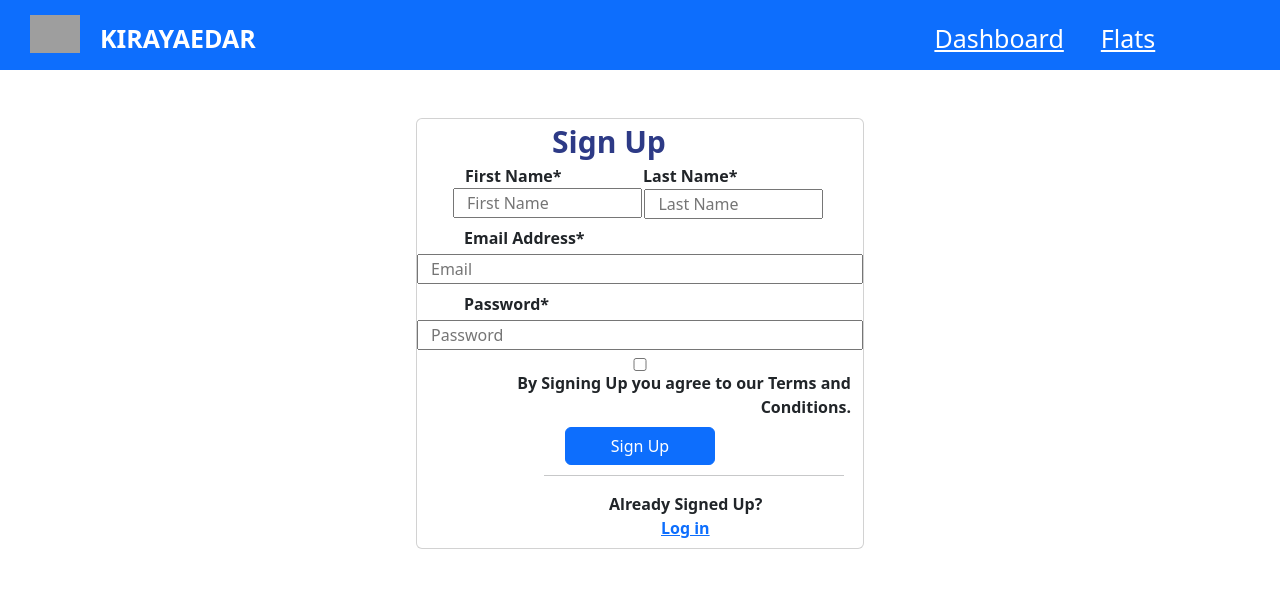
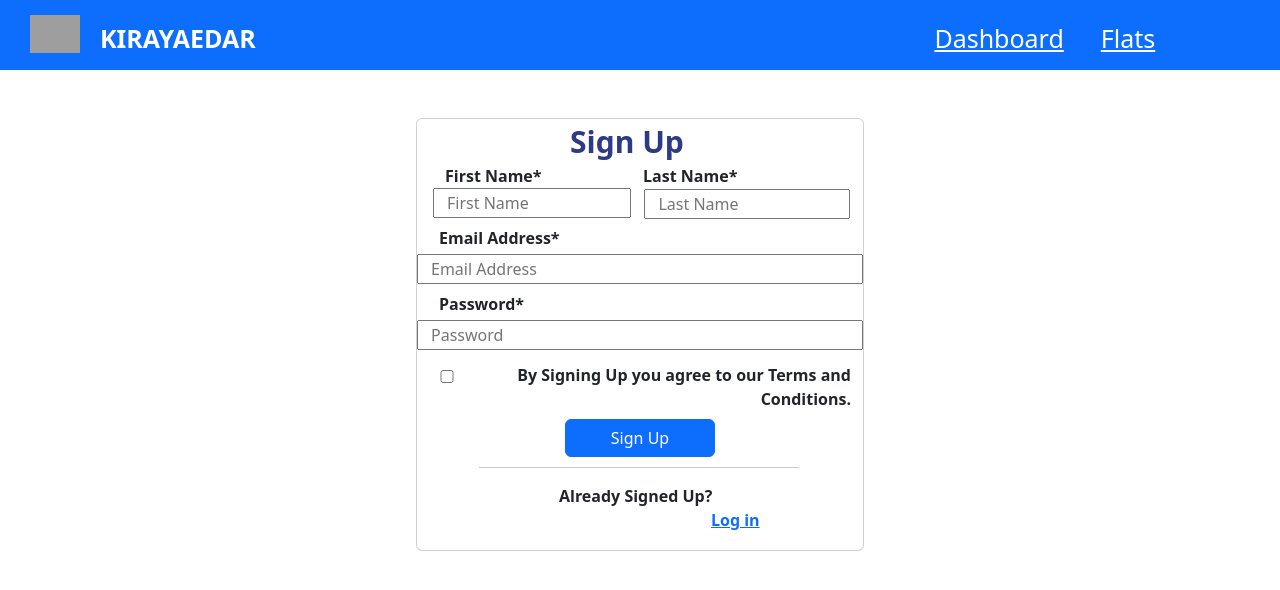
Before and after one commit to harsh0623/KIRAYEDAR, a React (Create React App) app in the folder kirayedar-react-project/: page /SignUp in a window 1280 px wide. Shown: the top 590 px of the page. Built offline with nearby package versions, Linux system fonts and the light colour scheme; grey boxes are pictures that could not be loaded.

Commit message:
Update some CSS in the dashboard page

```diff
--- a/kirayedar-react-project/src/components/pages/loginPage.components.jsx
+++ b/kirayedar-react-project/src/components/pages/loginPage.components.jsx
@@ -36,7 +36,6 @@ const LoginPage = () => {
                   fontSize: "30px",
                   width: "150px",
                   color: "#2D3A86",
-
                 }}
               >
                 Log In
@@ -60,7 +59,8 @@ const LoginPage = () => {
                   <label className="mt-2" htmlFor="password">
                     <b>Password:</b>
                   </label>
-                  <input className="mt-1"
+                  <input
+                    className="mt-1"
                     style={{ width: "350px" }}
                     type="password"
                     id="password"
@@ -81,11 +81,10 @@ const LoginPage = () => {
             </div>
             <div>
               <hr
-                className="fw-bold"
+                className="fw-bold justify-content-center"
                 style={{
-                  marginTop: "10px",
-                  width: "250px",
-                  marginLeft: "45px",
+                  width: "18vw",
+                  marginLeft: "48px",
                 }}
               ></hr>
             </div>
--- a/kirayedar-react-project/src/components/pages/signupPage.components.jsx
+++ b/kirayedar-react-project/src/components/pages/signupPage.components.jsx
@@ -1,10 +1,13 @@
 import React from "react";
-import { Link } from "react-router-dom";
+import { NavLink } from "react-router-dom";
 
 const SignUpPage = () => {
   const test = () => "";
   return (
-    <div className="d-flex justify-content-center align-items-center" style={{height:"cac(100vh-100px)"}}>
+    <div
+      className="d-flex justify-content-center align-items-center"
+      style={{ height: "cac(100vh-100px)" }}
+    >
       <div
         className="card mt-5"
         style={{
@@ -14,7 +17,7 @@ const SignUpPage = () => {
         }}
       >
         <div className="container">
-          <div className="row justify-content-center">
+          <div className="row justify-content-center ms-4">
             <span
               className="fw-bold"
               style={{
@@ -28,7 +31,7 @@ const SignUpPage = () => {
           </div>
           <form onSubmit={test}>
             <div className="form-group">
-              <div className="row justify-content-start ms-4">
+              <div className="row justify-content-start ms-1">
                 <label htmlFor="Fname" style={{}}>
                   <b>First Name*</b>
                 </label>
@@ -49,7 +52,7 @@ const SignUpPage = () => {
                 </label>
                 <input
                   style={{
-                    width: "40%",
+                    width: "46%",
                     position: "absolute",
                     top: "70px",
                     left: "51%",
@@ -60,28 +63,28 @@ const SignUpPage = () => {
                   onChange={test}
                 />
               </div>
-              <div
-                className="row justify-content-center"
-
+              <div className="row justify-content-center">
+                <label
+                  className="mb-1 mt-2 fw-bold"
+                  htmlFor="email"
+                  style={{ marginLeft: "20px" }}
                 >
-                <label className="mb-1 mt-2 fw-bold" htmlFor="email" style={{marginLeft:"70px"}}>
                   Email Address*
                 </label>
                 <input
                   style={{ width: "450px" }}
                   id="email"
                   type="email"
-                  placeholder="Email"
+                  placeholder="Email Address"
                   onChange={test}
                 />
               </div>
-              <div
-                className="row justify-content-center"
-                style={{
-
-                }}
+              <div className="row justify-content-center">
+                <label
+                  className="mb-1 mt-2 fw-bold"
+                  htmlFor="password"
+                  style={{ marginLeft: "20px" }}
                 >
-                <label className="mb-1 mt-2 fw-bold" htmlFor="password" style={{marginLeft:"70px"}}>
                   Password*
                 </label>
                 <input
@@ -95,11 +98,18 @@ const SignUpPage = () => {
             </div>
           </form>
 
-          <div
-            className="row fw-bold mt-2"
-          >
-            <input type="checkbox" id="check" value="Check" onChange={test}  />{" "}
-           <span className="text-end"> By Signing Up you agree to our Terms and Conditions.</span>
+          <div className="row fw-bold ">
+            <input
+              type="checkbox"
+              id="check"
+              value="Check"
+              onChange={test}
+              style={{ position: "relative", top: "20px", right: "193px" }}
+            />{" "}
+            <span className="text-end">
+              {" "}
+              By Signing Up you agree to our Terms and Conditions.
+            </span>
           </div>
           <div className="row justify-content-center ">
             <button
@@ -109,32 +119,30 @@ const SignUpPage = () => {
             >
               Sign Up
             </button>
-
           </div>
           <div>
             <hr
               className="fw-bold"
               style={{
                 marginTop: "10px",
-                width: "300px",
-                marginLeft: "115px",
+                width: "25vw",
+                marginLeft: "50px",
               }}
             ></hr>
           </div>
           <div
             className="row fw-bold mb-2"
             style={{
-             marginLeft:"180px"
+              marginLeft: "130px",
             }}
           >
             Already Signed Up?
-            <div
-              style={{
-                marginLeft: "40px",
-              }}
+            <NavLink
+              to="/"
+              style={{ marginLeft: "140px", marginBottom: "10px" }}
             >
-              <Link to="/">Log in</Link>
-            </div>
+              Log in
+            </NavLink>
           </div>
         </div>
       </div>
--- a/kirayedar-react-project/src/components/pages/transactionPage.components.jsx
+++ b/kirayedar-react-project/src/components/pages/transactionPage.components.jsx
@@ -11,13 +11,10 @@ const TransactionPage = (props) => {
   return (
     <div>
       {/*This is the edit entry button*/}
-      <div>
+      <div className="row justify-content-end me-4">
         <button
-          type="button"
+          type="button "
           style={{
-            position: "relative",
-            left: "87%",
-            top: "5px",
             backgroundColor: "blue",
             borderColor: "#2196F3",
             border: "1px solid",
@@ -83,7 +80,7 @@ const TransactionPage = (props) => {
             border: "1px solid",
             color: "blue",
             height: "6vh",
-            width: "13vw",
+            width: "fit-content",
             borderRadius: "5px",
           }}
         >
```
Also changed, not shown: kirayedar-react-project/src/components/pages/dashboardPage.components.jsx (+48 -39 lines). Lines whose indentation alone changed are shown as unchanged.
